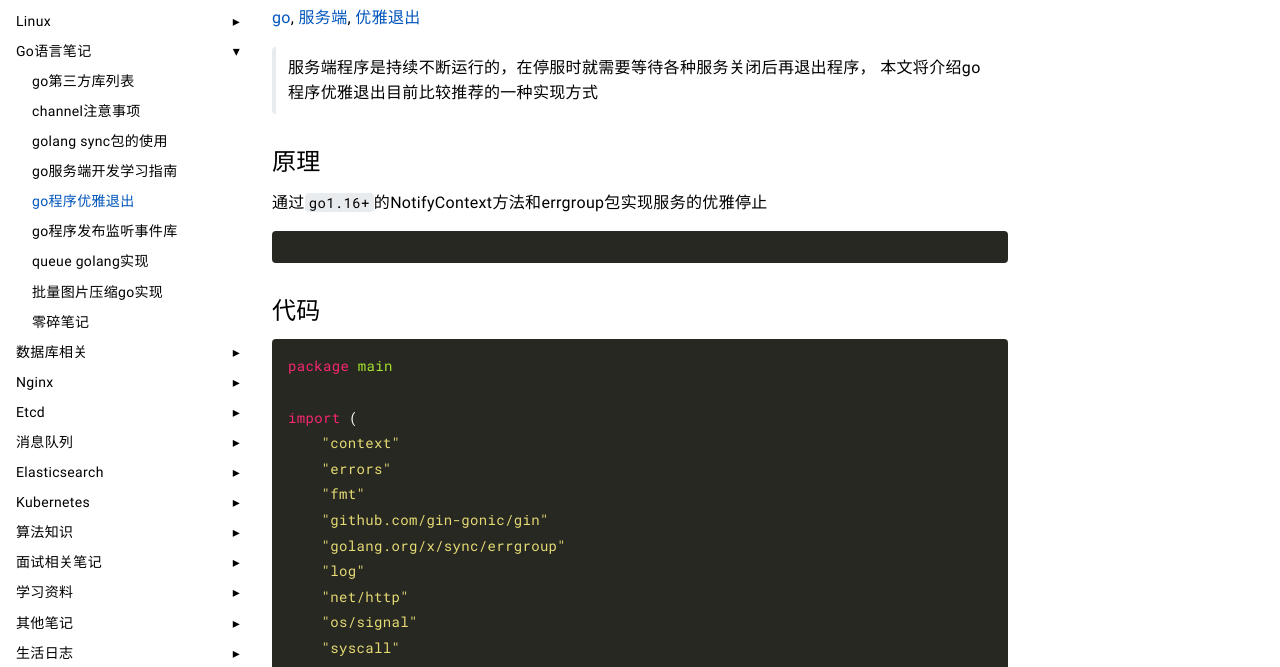
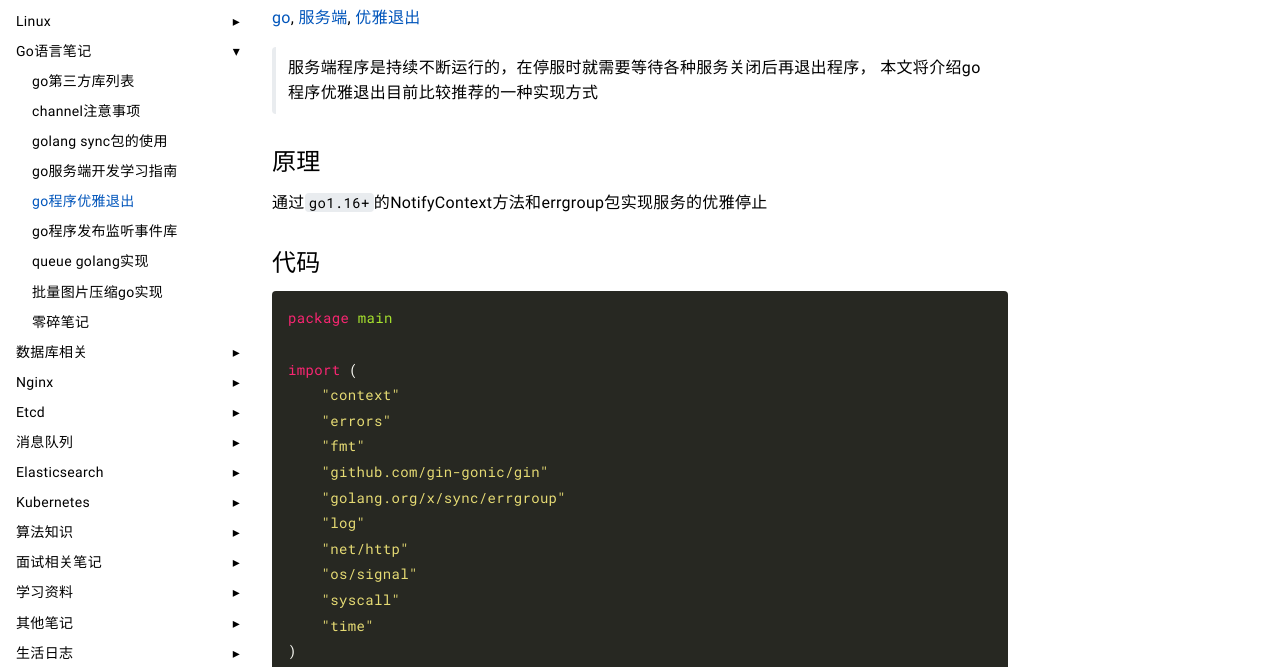
Before and after one commit to jageros/note, a plain HTML site: page docs/golang/grace-exit/index.html in a window 1280 px wide. Shown: the part 110-777 px from the top of the page. Drawn offline with Linux system fonts and the light colour scheme.

Commit message:
update note

```diff
--- a/docs/golang/grace-exit/index.html
+++ b/docs/golang/grace-exit/index.html
@@ -746,7 +746,7 @@ https://github.com/alex-shpak/hugo-book
   <a class="anchor" href="#%e5%8e%9f%e7%90%86">#</a>
 </h2>
 <p>通过<code>go1.16+</code>的NotifyContext方法和errgroup包实现服务的优雅停止</p>
-<div class="highlight"><pre tabindex="0" style="color:#f8f8f2;background-color:#272822;-moz-tab-size:4;-o-tab-size:4;tab-size:4"><code class="language-go" data-lang="go"></code></pre></div><h2 id="代码">
+<h2 id="代码">
   代码
   <a class="anchor" href="#%e4%bb%a3%e7%a0%81">#</a>
 </h2>
```
